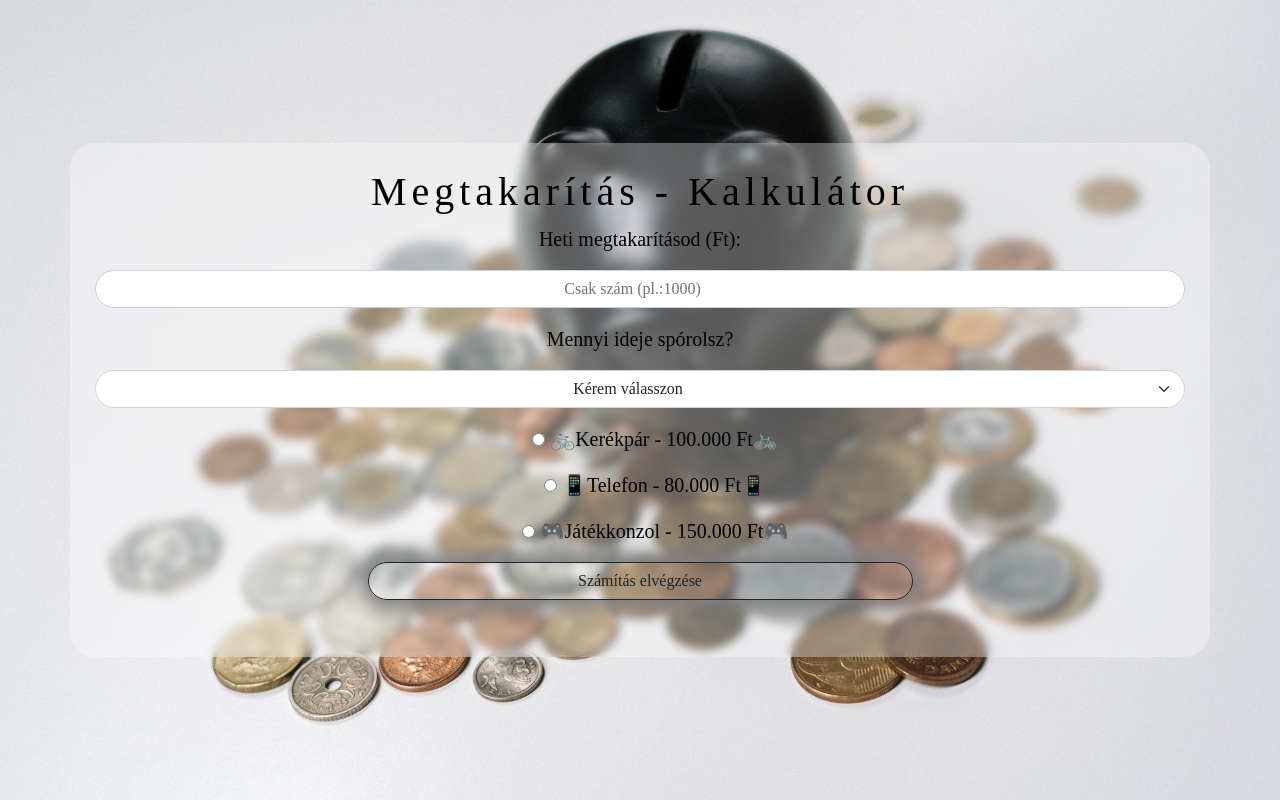
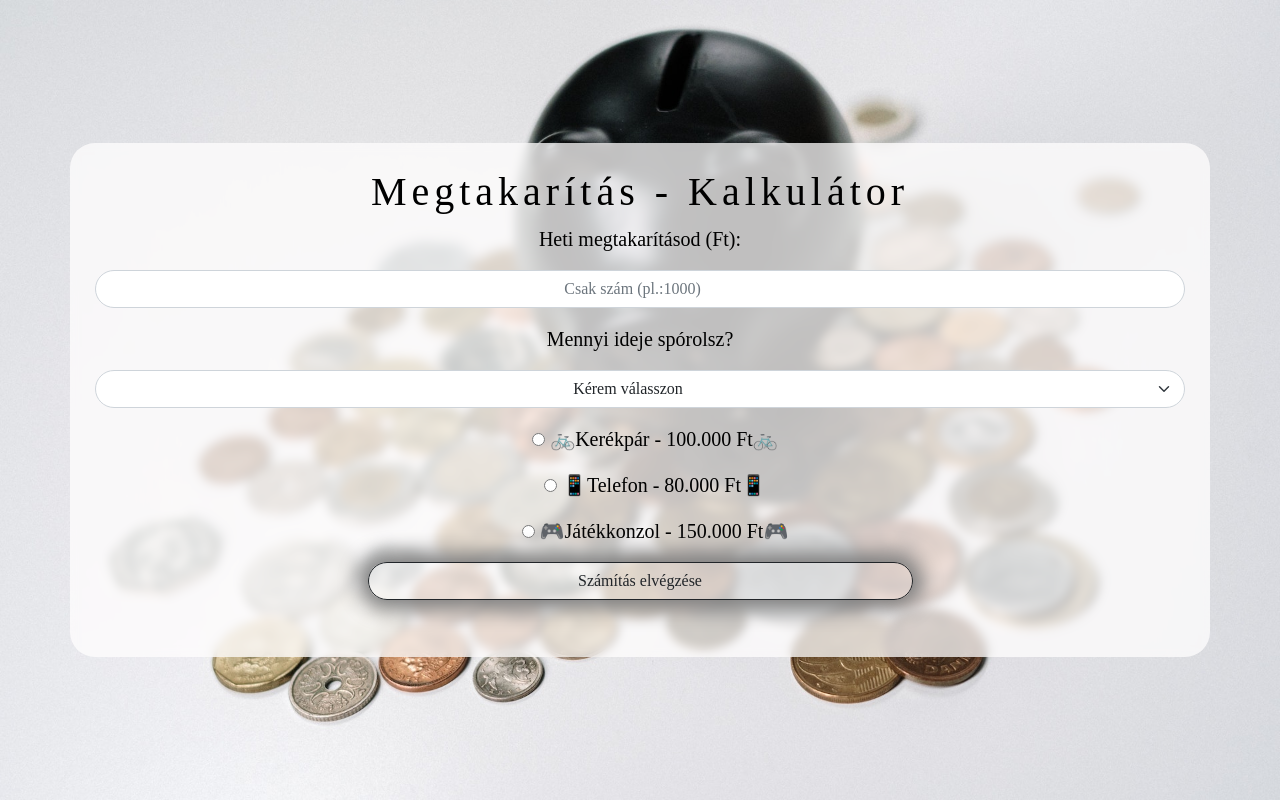
Before and after one commit to zsuky2/js-vizsga, a plain HTML site: page index.html in a window 1280 px wide. Drawn offline with nearby package versions, Linux system fonts and the light colour scheme.

Commit message:
Update style.css

```diff
--- a/style.css
+++ b/style.css
@@ -18,7 +18,7 @@ body{
 
     border-radius: 25px;
     padding: 25px;
-    background: rgba(255, 254, 254, 0.336);
+    background: rgba(255, 254, 254, 0.75);
     backdrop-filter: blur(5px);
     color: #000;
 }
```
